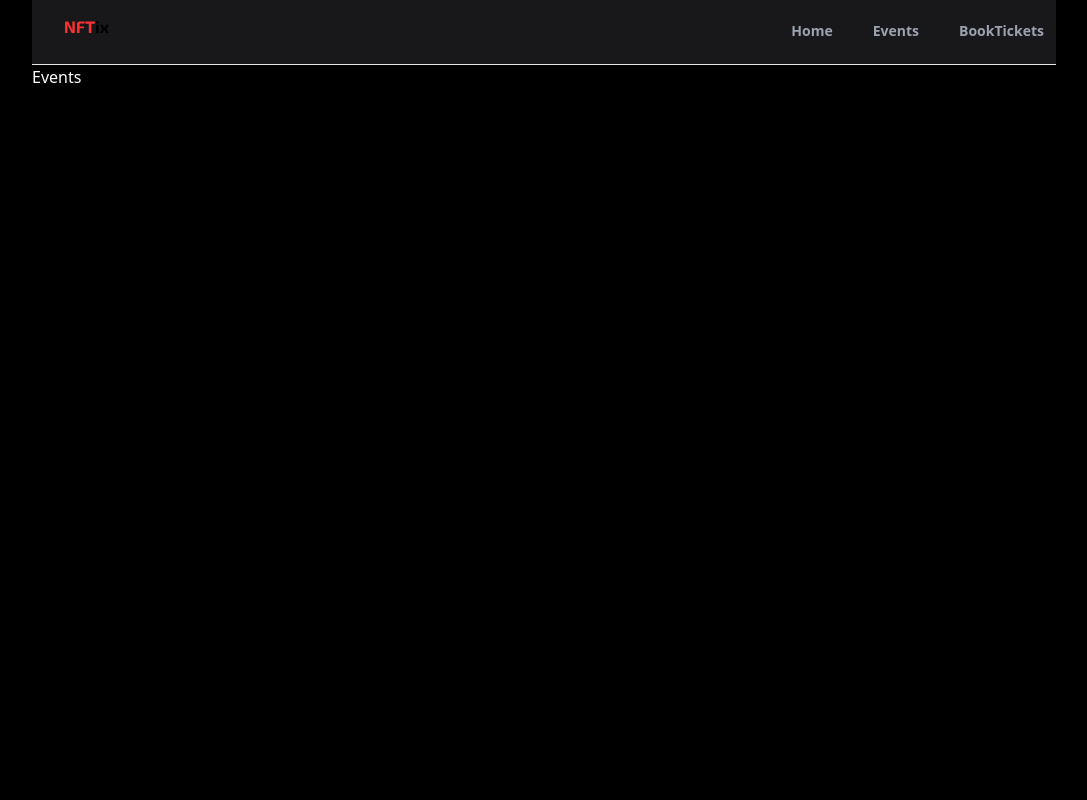
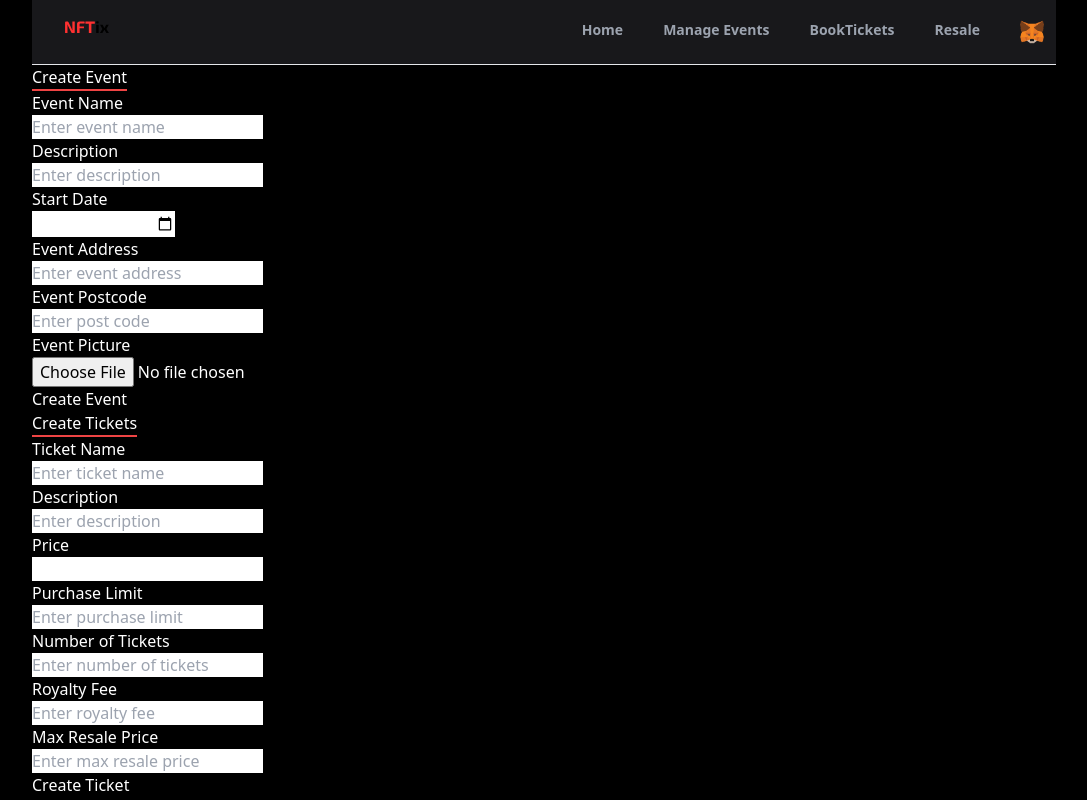
Before and after one commit to Nidhi-Sharma9419/NFTTicket, a React (Create React App) app: page /events in a window 1280 px wide. Shown: the whole page, without its empty margins (96-1183 px from the left). Built offline with nearby package versions, Linux system fonts and the light colour scheme.

Commit message:
Add create event form , create ticket form update header

```diff
--- a/src/App.js
+++ b/src/App.js
@@ -7,6 +7,7 @@ import Header from './MyComponents/header';
 import Home from "./pages/Home"
 import Events from "./pages/Events"
 import BookTickets from "./pages/BookTickets";
+import Resale from "./pages/Resale";
 
 
 const App = () => {
@@ -23,6 +24,7 @@ const App = () => {
       <Route path="/" element={<Home />}></Route>
           <Route path="/events" element={<Events />}></Route>
           <Route path="/book-tickets" element={<BookTickets />}></Route>
+          <Route path="/resale-tickets" element={<Resale />}></Route>
 
       </Routes>
     </Router>
--- /dev/null
+++ b/src/MyComponents/EventForm/EventForm.jsx
@@ -0,0 +1,141 @@
+import React, { useState, useEffect } from 'react';
+import './style.css';
+
+export default function EventForm() {
+  const [formData, setFormData] = useState({
+    name: '',
+    description: '',
+    date: '',
+    address: '',
+    code: '',
+    image: null
+  });
+  const [submittedData, setSubmittedData] = useState(null);
+
+  const handleChange = (event) => {
+    const { name, value } = event.target;
+    setFormData((prevFormData) => ({
+      ...prevFormData,
+      [name]: value
+    }));
+  };
+
+  const handleImageChange = (event) => {
+    const imageFile = event.target.files[0];
+    setFormData((prevFormData) => ({
+      ...prevFormData,
+      image: imageFile
+    }));
+  };
+
+  const handleSubmit = (event) => {
+    event.preventDefault();
+    setSubmittedData(formData);
+    setFormData({
+      name: '',
+      description: '',
+      date: '',
+      address: '',
+      code: '',
+      image: null
+    });
+  };
+
+  useEffect(() => {
+    if (submittedData) {
+      console.log(submittedData);
+    }
+  }, [submittedData]);
+
+  return (
+    <div className="container">
+      <form onSubmit={handleSubmit}>
+        <label htmlFor="name">Event Name</label>
+        <input
+          required='true'
+          id="name"
+          type="text"
+          placeholder="Enter event name"
+          name="name"
+          value={formData.name}
+          onChange={handleChange}
+        />
+
+        <label htmlFor="description">Description</label>
+        <input
+          required='true' v
+          id="description"
+          type="text"
+          placeholder="Enter description"
+          name="description"
+          value={formData.description}
+          onChange={handleChange}
+        />
+
+        <label htmlFor="date">Start Date</label>
+        <input
+          required='true'
+          id="date"
+          type="date"
+          name="date"
+          value={formData.date}
+          onChange={handleChange}
+        />
+
+        <label htmlFor="address">Event Address</label>
+        <input
+          required='true'
+          id="address"
+          type="text"
+          placeholder="Enter event address"
+          name="address"
+          value={formData.address}
+          onChange={handleChange}
+        />
+
+        <label htmlFor="code">Event Postcode</label>
+        <input
+          required='true'
+          id="code"
+          type="text"
+          placeholder="Enter post code"
+          name="code"
+          value={formData.code}
+          onChange={handleChange}
+        />
+
+        <label htmlFor="image">Event Picture</label>
+        <input
+          required='true'
+          id="image"
+          type="file"
+          name="image"
+          onChange={handleImageChange}
+        />
+
+        <button type="submit">Create Event</button>
+      </form>
+
+      {submittedData && (
+        <div>
+          <h2>Submitted Data:</h2>
+          <p>Name: {submittedData.name}</p>
+          <p>Description: {submittedData.description}</p>
+          <p>Date: {submittedData.date}</p>
+          <p>Address: {submittedData.address}</p>
+          <p>Postcode: {submittedData.code}</p>
+          {submittedData.image && (
+            <div>
+              <h3>Image:</h3>
+              <img
+                src={URL.createObjectURL(submittedData.image)}
+                alt="Submitted Event"
+                style={{ maxWidth: '300px' }}
+              />
+            </div>
+          )}
+        </div>
+      )}
+    </div>
+  );
+}
--- /dev/null
+++ b/src/MyComponents/EventForm/style.css
@@ -0,0 +1,10 @@
+form{
+    display: flex;
+    flex-direction: column;
+    justify-content: flex-start;
+    align-items: flex-start;
+}
+.container {
+    margin: 0 auto;
+
+}
--- /dev/null
+++ b/src/MyComponents/TicketForm/TicketForm.jsx
@@ -0,0 +1,142 @@
+import React, { useState, useEffect } from 'react';
+import './style.css';
+
+export default function TicketForm() {
+    const [formData, setFormData] = useState({
+        name: '',
+        description: '',
+        price: 0,
+        limit: '',
+        numTickets: '',
+        royalty: '',
+        resale: ''
+    });
+    const [submittedData, setSubmittedData] = useState(null);
+
+    const handleChange = (event) => {
+        const { name, value } = event.target;
+        setFormData((prevFormData) => ({
+            ...prevFormData,
+            [name]: value
+        }));
+    };
+
+    const handleSubmit = (event) => {
+        event.preventDefault();
+        setSubmittedData(formData);
+        setFormData({
+            name: '',
+            description: '',
+            price: 0,
+            limit: '',
+            numTickets: '',
+            royalty: '',
+            resale: ''
+        });
+    };
+
+    useEffect(() => {
+        if (submittedData) {
+            console.log(submittedData);
+        }
+    }, [submittedData]);
+
+    return (
+        <div className="container">
+            <form onSubmit={handleSubmit}>
+                <label htmlFor="name">Ticket Name</label>
+                <input
+                    required='true'
+                    id="name"
+                    type="text"
+                    placeholder="Enter ticket name"
+                    name="name"
+                    value={formData.name}
+                    onChange={handleChange}
+                />
+
+                <label htmlFor="description">Description</label>
+                <input
+                    required='true'
+                    id="description"
+                    type="text"
+                    placeholder="Enter description"
+                    name="description"
+                    value={formData.description}
+                    onChange={handleChange}
+                />
+
+                <label htmlFor="price">Price</label>
+                <input
+                    required='true'
+                    id="price"
+                    type="number"
+                    step="0.01"
+                    min="0"
+                    name="price"
+                    value={formData.price}
+                    onChange={handleChange}
+                />
+
+                <label htmlFor="limit">Purchase Limit</label>
+                <input
+                    required='true'
+                    id="limit"
+                    type="number"
+                    placeholder="Enter purchase limit"
+                    name="limit"
+                    value={formData.limit}
+                    onChange={handleChange}
+                />
+
+                <label htmlFor="num-tickets">Number of Tickets</label>
+                <input
+                    required
+                    id="num-tickets"
+                    type="number"
+                    placeholder="Enter number of tickets"
+                    name="numTickets"
+                    value={formData.numTickets}
+                    onChange={handleChange}
+                />
+
+                <label htmlFor="royalty">Royalty Fee</label>
+                <input
+                    required
+                    id="royalty"
+                    type="number"
+                    placeholder="Enter royalty fee"
+                    name="royalty"
+                    value={formData.royalty}
+                    onChange={handleChange}
+                />
+
+                <label htmlFor="resale">Max Resale Price</label>
+                <input
+                    required
+                    id="resale"
+                    type="number"
+                    placeholder="Enter max resale price"
+                    name="resale"
+                    value={formData.resale}
+                    onChange={handleChange}
+                />
+
+                <button type="submit">Create Ticket</button>
+            </form>
+
+            {submittedData && (
+                <div>
+                    <h2>Submitted Data:</h2>
+                    <p>Name: {submittedData.name}</p>
+                    <p>Description: {submittedData.description}</p>
+                    <p>Price: {submittedData.price}</p>
+                    <p>Purchase Limit: {submittedData.limit}</p>
+                    <p>Number of Tickets: {submittedData.numTickets}</p>
+                    <p>Royalty Fee: {submittedData.royalty}</p>
+                    <p>Max Resale Price: {submittedData.resale}</p>
+                </div>
+            )}
+        </div>
+    );
+}
--- /dev/null
+++ b/src/MyComponents/TicketForm/style.css
@@ -0,0 +1,6 @@
+form{
+    display: flex;
+    flex-direction: column;
+    justify-content: flex-start;
+    align-items: flex-start;
+}
--- a/src/MyComponents/header.jsx
+++ b/src/MyComponents/header.jsx
@@ -1,16 +1,16 @@
-import React from 'react'
-import { useLocation, useNavigate } from 'react-router-dom'
+
 import image from '../logo.svg'
+import wallet from '../assets/metamask-logo.png'
 
-
+import { useLocation, useNavigate } from "react-router-dom";
 export default function Header() {
-    const location = useLocation();
-    const navigate = useNavigate();
-    function pathMatchRoute(route){
-        if(route === location.pathname){
-            return true
-        }
+  const location = useLocation();
+  const navigate = useNavigate();
+  function pathMathRoute(route) {
+    if (route === location.pathname) {
+      return true;
     }
+  }
     return (
         <div className='bg-zinc-900 border-b shadow-sm sticky top-0 z-50'>
             <header className='flex justify-between items-center px-3 max-w-6xl mx-auto'>
@@ -24,18 +24,32 @@ export default function Header() {
                 </div>
                 <div>
                     <ul className='flex space-x-10'>
-                        <li className={`cursor-pointer py-3 text-sm font-semibold text-gray-400 border-b-[3px] border-b-transparent ${pathMatchRoute("/") && "text-black border-b-red-500"
-                            }`} onClick={() => navigate("/")}
-                        >Home</li>
+                        <li
+                            className={`cursor-pointer py-3 text-sm font-semibold text-gray-400 border-b-[3px] border-b-transparent ${pathMathRoute("/") && "text-black border-b-red-500"
+                                }`}
+                            onClick={() => navigate("/")}
+                        >
+                            Home
+                        </li>
 
 
                         <li className={`cursor-pointer py-3 text-sm font-semibold text-gray-400 border-b-[3px]
-                 border-b-transparent ${pathMatchRoute("/events") && "text-black border-b-red-500"}`}
-                            onClick={() => navigate("/events")}>Events</li>
+                 border-b-transparent ${pathMathRoute("/events") && "text-black border-b-red-500"}`}
+                            onClick={() => navigate("/events")}>Manage Events</li>
                         <li className={`cursor-pointer py-3 text-sm font-semibold text-gray-400 border-b-[3px]
-                 border-b-transparent ${pathMatchRoute("/book-tickets") && "text-black border-b-red-500"}`}
+                 border-b-transparent ${pathMathRoute("/book-tickets") && "text-black border-b-red-500"}`}
                             onClick={() => navigate("book-tickets")}>BookTickets</li>
+                        <li className={`cursor-pointer py-3 text-sm font-semibold text-gray-400 border-b-[3px]
+                 border-b-transparent ${pathMathRoute("/book-tickets") && "text-black border-b-red-500"}`}
+                            onClick={() => navigate("resale-tickets")}>Resale</li>
+                        <li className='py-3'>
+                            <img src={wallet} alt='Connect wallet'
+                                className='h-6 cursor-pointer'
+                                onClick={() => navigate("/")}
+                            />
+                        </li>
                     </ul>
+
                 </div>
             </header>
         </div>
--- a/src/components/TopFold/index.js
+++ b/src/components/TopFold/index.js
@@ -7,7 +7,7 @@ const TopFold = () => {
     <div className="topFold absolute-center">
       <div className="tf-left">
         <div className='tf-heading'>
-          Discover Collect, & Sell <span className='heading-gradient'> Extraordinary</span> NFTs
+          Discover Collect, & Sell <span className='heading-gradient'> Extraordinary</span> NFT Tickets
         </div>
         <div className='tf-description'>Collect you NFT Ticket and attend event , resell them.Make sure you buy the NFT Tickets you want.
         </div>
@@ -36,7 +36,7 @@ const TopFold = () => {
           <div className='tf-r-bg-blob'></div>
           <div className='tf-right-diamond'>
             <div className='tf-r-diamond-item absolute-center'>
-              <img className='tf-r-diamond-img' alt="diamond-banner" src='https://i.seadn.io/gcs/files/df4f6e53f79c13c6ca6fc54381c455b5.png?auto=format&dpr=1&w=512'/>
+              <img className='tf-r-diamond-img' alt="diamond-banner" src='https://i.seadn.io/gcs/files/ae46e44311f0b1d455adc82ebc8e0c78.png?auto=format&dpr=1&w=512'/>
             </div>
           </div>
         </div>
--- a/src/pages/Events.jsx
+++ b/src/pages/Events.jsx
@@ -1,7 +1,14 @@
 import React from 'react'
+import EventForm from '../MyComponents/EventForm/EventForm'
+import TicketForm from '../MyComponents/TicketForm/TicketForm'
 
 export default function Events() {
-  return (
-    <div>Events</div>
+  return (<>
+
+    <p className="inline-block text-white border-b-2 border-red-500">Create Event</p>
+    <EventForm/>
+    <p className="inline-block text-white border-b-2 border-red-500">Create Tickets</p>
+    <TicketForm/>
+</>
   )
 }
--- /dev/null
+++ b/src/pages/Resale.jsx
@@ -0,0 +1,7 @@
+import React from 'react'
+
+export default function Resale() {
+  return (
+    <div>Resale</div>
+  )
+}
```
Also changed, not shown: 1 other file (tests, documents, lock files or other folders).
